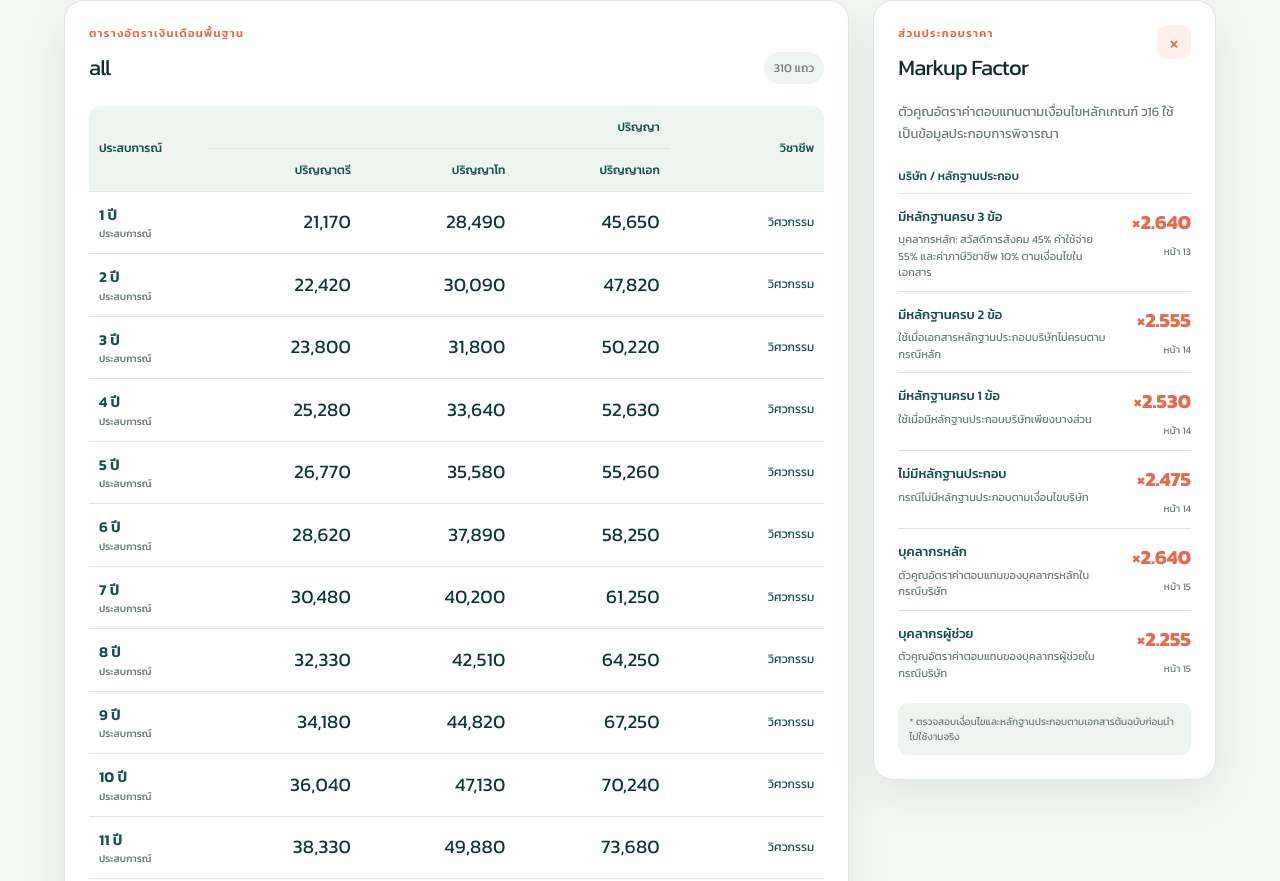
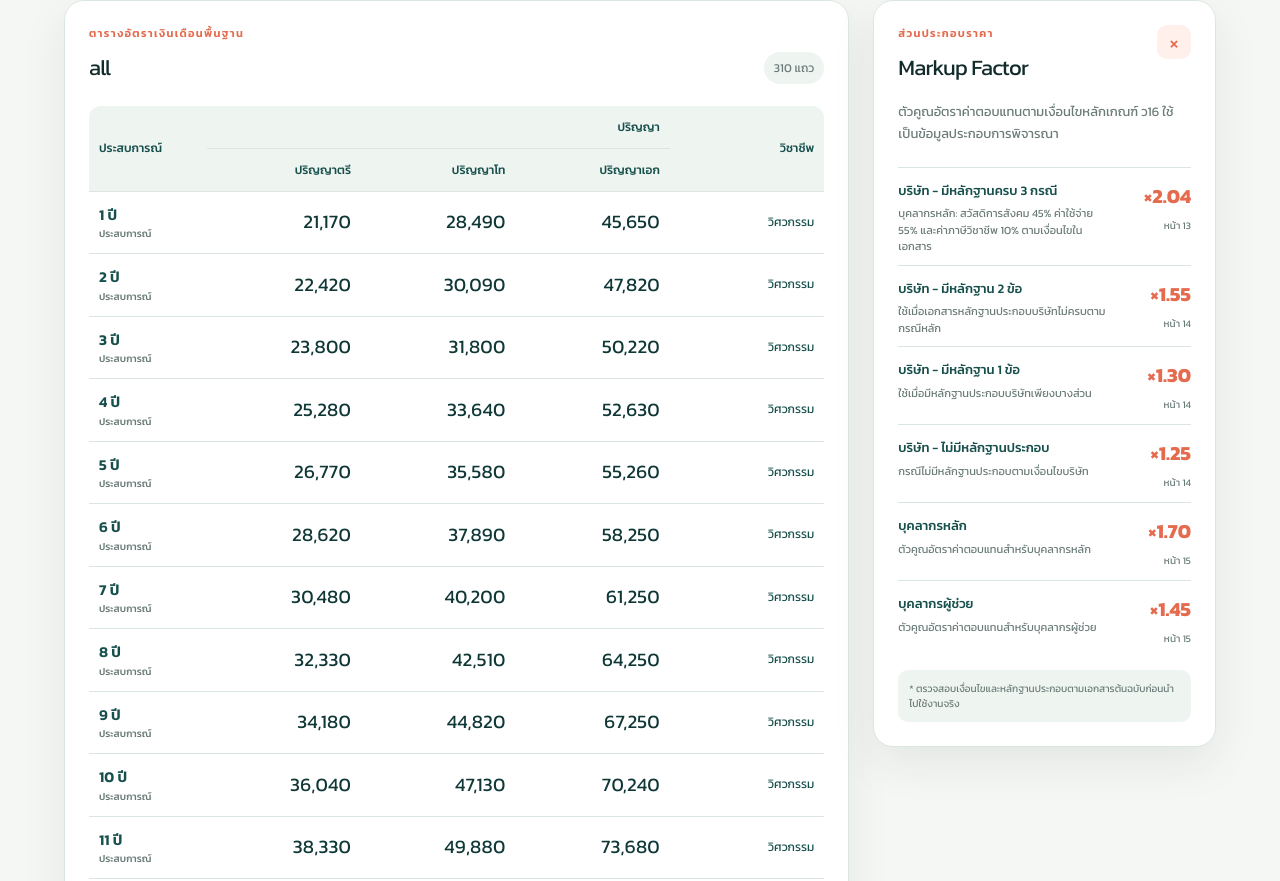
Before and after one commit to heyway007/consultant-fee-guide, a Next.js app: page / in a window 1280 px wide. Shown: the part 570-1451 px from the top of the page. Built offline with nearby package versions, Linux system fonts and the light colour scheme.

Commit message:
revert: keep markup factors independent

```diff
--- a/app/globals.css
+++ b/app/globals.css
@@ -91,8 +91,6 @@ input:focus,select:focus,.input-with-icon:focus-within { border-color:var(--cora
 .panel-heading { align-items:start; }
 .panel-icon { display:grid; place-items:center; width:34px; height:34px; border-radius:10px; background:var(--coral-soft); color:var(--coral); font-size:23px; font-weight:400; }
 .panel-description { margin:17px 0 22px; color:var(--muted); font-size:13px; line-height:1.7; }
-.factor-groups { display:grid; gap:18px; }
-.factor-group h3 { margin:0 0 8px; color:var(--teal); font-size:12px; font-weight:500; }
 .factor-list { display:grid; gap:10px; }
 .factor-item { display:flex; justify-content:space-between; gap:12px; border-top:1px solid var(--line); padding-top:13px; }
 .factor-item strong,.factor-item span { display:block; }
--- a/components/markup-panel.tsx
+++ b/components/markup-panel.tsx
@@ -4,20 +4,7 @@ type MarkupPanelProps = {
   factors: W16MarkupFactor[];
 };
 
-const factorFormatter = new Intl.NumberFormat("th-TH", { minimumFractionDigits: 3, maximumFractionDigits: 3 });
-const factorGroupLabels: Record<string, string> = {
-  "company-evidence": "บริษัท / หลักฐานประกอบ",
-};
-
-function groupFactors(factors: W16MarkupFactor[]) {
-  const groups = new Map<string, W16MarkupFactor[]>();
-  factors.forEach((factor) => {
-    const group = groups.get(factor.factor_group) ?? [];
-    group.push(factor);
-    groups.set(factor.factor_group, group);
-  });
-  return Array.from(groups.entries());
-}
+const factorFormatter = new Intl.NumberFormat("th-TH", { minimumFractionDigits: 2, maximumFractionDigits: 2 });
 
 export default function MarkupPanel({ factors }: MarkupPanelProps) {
   return (
@@ -30,12 +17,8 @@ export default function MarkupPanel({ factors }: MarkupPanelProps) {
         <span className="panel-icon" aria-hidden="true">×</span>
       </div>
       <p className="panel-description">ตัวคูณอัตราค่าตอบแทนตามเงื่อนไขหลักเกณฑ์ ว16 ใช้เป็นข้อมูลประกอบการพิจารณา</p>
-      <div className="factor-groups">
-        {groupFactors(factors).map(([groupId, groupFactorsList]) => (
-          <section className="factor-group" key={groupId} aria-labelledby={`factor-group-${groupId}`}>
-            <h3 id={`factor-group-${groupId}`}>{factorGroupLabels[groupId] ?? groupId}</h3>
       <div className="factor-list">
-              {groupFactorsList.map((factor) => (
+        {factors.map((factor) => (
           <div className="factor-item" key={factor.id}>
             <div>
               <strong>{factor.factor_label}</strong>
@@ -48,9 +31,6 @@ export default function MarkupPanel({ factors }: MarkupPanelProps) {
           </div>
         ))}
       </div>
-          </section>
-        ))}
-      </div>
       <p className="panel-footnote">* ตรวจสอบเงื่อนไขและหลักฐานประกอบตามเอกสารต้นฉบับก่อนนำไปใช้งานจริง</p>
     </aside>
   );
--- a/data/w16-markup-factors.json
+++ b/data/w16-markup-factors.json
@@ -2,9 +2,8 @@
   {
     "id": "company-complete",
     "factor_type": "company",
-    "factor_group": "company-evidence",
-    "factor_label": "มีหลักฐานครบ 3 ข้อ",
-    "factor_value": 2.64,
+    "factor_label": "บริษัท - มีหลักฐานครบ 3 กรณี",
+    "factor_value": 2.04,
     "description": "บุคลากรหลัก: สวัสดิการสังคม 45% ค่าใช้จ่าย 55% และค่าภาษีวิชาชีพ 10% ตามเงื่อนไขในเอกสาร",
     "source_page": 13,
     "sort_order": 1
@@ -12,9 +11,8 @@
   {
     "id": "company-two-evidence",
     "factor_type": "company",
-    "factor_group": "company-evidence",
-    "factor_label": "มีหลักฐานครบ 2 ข้อ",
-    "factor_value": 2.555,
+    "factor_label": "บริษัท - มีหลักฐาน 2 ข้อ",
+    "factor_value": 1.55,
     "description": "ใช้เมื่อเอกสารหลักฐานประกอบบริษัทไม่ครบตามกรณีหลัก",
     "source_page": 14,
     "sort_order": 2
@@ -22,9 +20,8 @@
   {
     "id": "company-one-evidence",
     "factor_type": "company",
-    "factor_group": "company-evidence",
-    "factor_label": "มีหลักฐานครบ 1 ข้อ",
-    "factor_value": 2.53,
+    "factor_label": "บริษัท - มีหลักฐาน 1 ข้อ",
+    "factor_value": 1.3,
     "description": "ใช้เมื่อมีหลักฐานประกอบบริษัทเพียงบางส่วน",
     "source_page": 14,
     "sort_order": 3
@@ -32,9 +29,8 @@
   {
     "id": "company-no-evidence",
     "factor_type": "company",
-    "factor_group": "company-evidence",
-    "factor_label": "ไม่มีหลักฐานประกอบ",
-    "factor_value": 2.475,
+    "factor_label": "บริษัท - ไม่มีหลักฐานประกอบ",
+    "factor_value": 1.25,
     "description": "กรณีไม่มีหลักฐานประกอบตามเงื่อนไขบริษัท",
     "source_page": 14,
     "sort_order": 4
@@ -42,20 +38,18 @@
   {
     "id": "main-staff",
     "factor_type": "staff",
-    "factor_group": "company-evidence",
     "factor_label": "บุคลากรหลัก",
-    "factor_value": 2.64,
-    "description": "ตัวคูณอัตราค่าตอบแทนของบุคลากรหลักในกรณีบริษัท",
+    "factor_value": 1.7,
+    "description": "ตัวคูณอัตราค่าตอบแทนสำหรับบุคลากรหลัก",
     "source_page": 15,
     "sort_order": 5
   },
   {
     "id": "assistant-staff",
     "factor_type": "staff",
-    "factor_group": "company-evidence",
     "factor_label": "บุคลากรผู้ช่วย",
-    "factor_value": 2.255,
-    "description": "ตัวคูณอัตราค่าตอบแทนของบุคลากรผู้ช่วยในกรณีบริษัท",
+    "factor_value": 1.45,
+    "description": "ตัวคูณอัตราค่าตอบแทนสำหรับบุคลากรผู้ช่วย",
     "source_page": 15,
     "sort_order": 6
   }
--- a/lib/types.ts
+++ b/lib/types.ts
@@ -25,7 +25,6 @@ export type W16RateRow = {
 export type W16MarkupFactor = {
   id: string;
   factor_type: string;
-  factor_group: string;
   factor_label: string;
   factor_value: number;
   description: string | null;
```
Also changed, not shown: 1 other file (tests, documents, lock files or other folders). Lines whose indentation alone changed are shown as unchanged.
